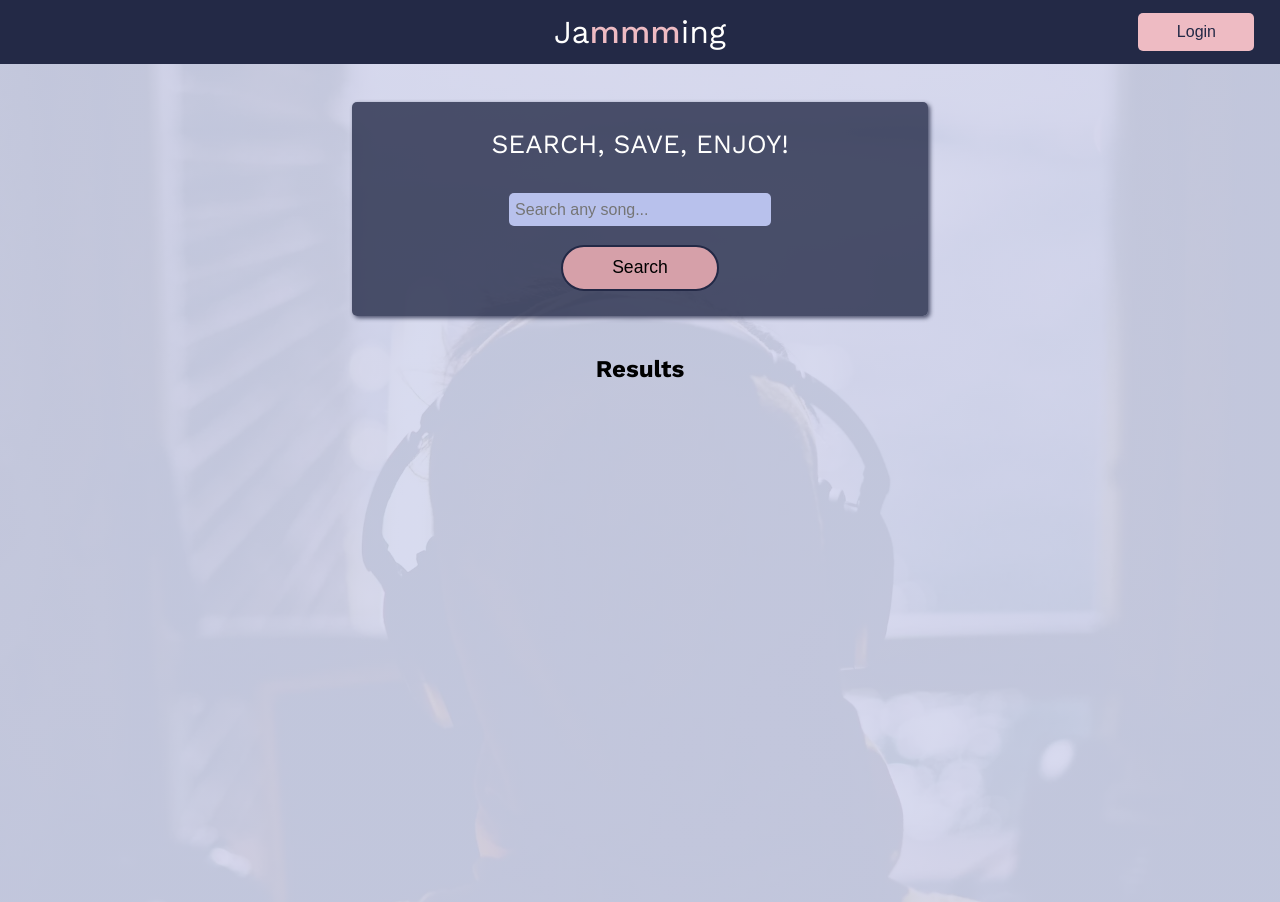
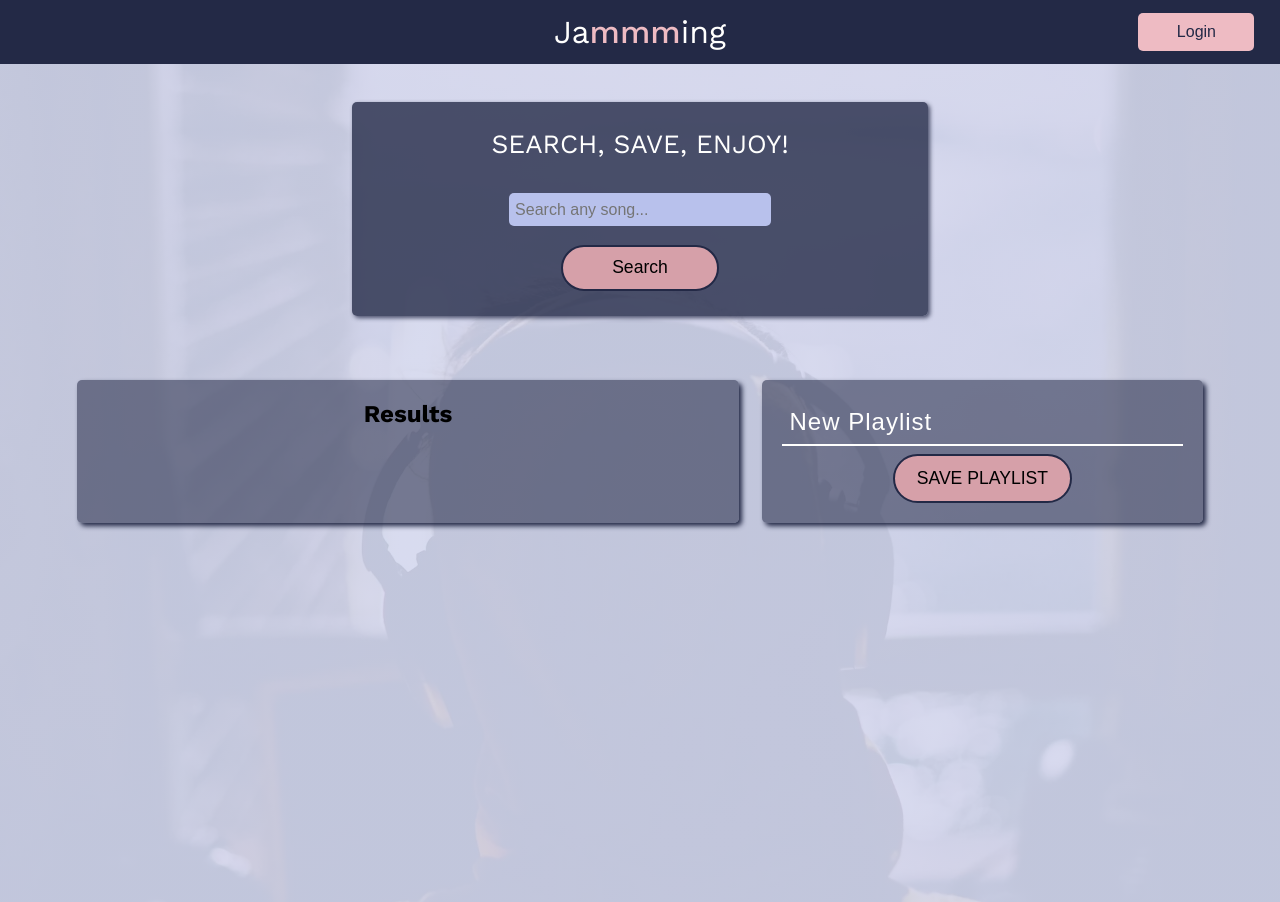
Before and after one commit to ricard0g/jammming, a React (Create React App) app: page / in a window 1280 px wide. Built offline with nearby package versions, Linux system fonts and the light colour scheme.

Commit message:
Add Tables and styles

```diff
--- a/src/components/App/App.js
+++ b/src/components/App/App.js
@@ -1,17 +1,23 @@
-import styles from './App.module.css';
-import { SearchBar } from '../SearchBar/SearchBar';
-import { SearchResults } from '../SearchResults/SearchResults';
+import styles from "./App.module.css";
+import { SearchBar } from "../SearchBar/SearchBar";
+import { SearchResults } from "../SearchResults/SearchResults";
+import { Playlist } from "../Playlist/Playlist";
 
 function App() {
 	return (
 		<div className={styles.App}>
 			<header className={styles.header}>
-        <h1 className={styles.title}>Ja<span className={styles.highlight}>mmm</span>ing</h1>
+				<h1 className={styles.title}>
+					Ja<span className={styles.highlight}>mmm</span>ing
+				</h1>
 				<button className={styles.loginButton}>Login</button>
 			</header>
 			<main className={styles.main}>
 				<SearchBar />
+				<section className={styles.tablesContainer}>
 					<SearchResults />
+					<Playlist />
+				</section>
 			</main>
 		</div>
 	);
--- a/src/components/App/App.module.css
+++ b/src/components/App/App.module.css
@@ -52,5 +52,15 @@
 /* Main */
 
 .main {
-  height: 100vh;
+  min-height: 100vh;
 }
+
+.tablesContainer {
+  display: grid;
+  grid-template-rows: 1fr;
+  grid-template-columns: 1.5fr 1fr;
+  column-gap: 2%;
+  margin: 5% 6%;
+  max-width: 100%;
+  height: auto;
+}
--- a/src/components/Playlist/Playlist.js
+++ b/src/components/Playlist/Playlist.js
@@ -0,0 +1,13 @@
+import styles from './Playlist.module.css';
+
+function Playlist(props) {
+    return (
+        <div className={styles.playlistContainer}>
+            <input type='text' className={styles.playlistName} value='New Playlist'/>
+            {/* Here goes the tracks added */}
+            <button type='submit' className={styles.savePlaylistButton}>SAVE PLAYLIST</button>
+        </div>
+    )
+};
+
+export {Playlist};
--- a/src/components/Playlist/Playlist.module.css
+++ b/src/components/Playlist/Playlist.module.css
@@ -0,0 +1,37 @@
+.playlistContainer {
+    display: flex;
+    flex-flow: column nowrap;
+    padding: 4.5%;
+    background-color: #2329468c;
+    border-radius: 5px;
+    box-shadow: 3px 3px 5px #232946;
+}
+
+.playlistName {
+    padding: 2%;
+    font-size: 1.5rem;
+    letter-spacing: 1px;
+    color: #fffffe;
+    background-color: transparent;
+    border: none;
+    border-bottom: 2px solid #fffffe;
+    margin-bottom: 2%;
+}
+
+.savePlaylistButton {
+    width: fit-content;
+    padding: 3% 5.5%;
+    background-color: #d6a0a9;
+    border: 2px solid #232946;
+    border-radius: 50px;
+    font-size: 1.1rem;
+    font-weight: 500;
+    cursor: pointer;
+    margin: 0 auto;
+    transition: all 200ms ease;
+}
+
+.savePlaylistButton:hover {
+        background-color: #64464b;
+        color: #d6a0a9;
+}
--- a/src/components/SearchResults/SearchResults.js
+++ b/src/components/SearchResults/SearchResults.js
@@ -2,10 +2,10 @@ import styles from './SearchResults.module.css';
 
 function SearchResults(props) {
     return (
-        <section className={styles.searchResultsContainer}>
+        <div className={styles.searchResultsContainer}>
             <h2>Results</h2>
-        </section>
+        </div>
     )
 }
 
-export {SearchResults};
+export {SearchResults}
--- a/src/components/SearchResults/SearchResults.module.css
+++ b/src/components/SearchResults/SearchResults.module.css
@@ -0,0 +1,6 @@
+.searchResultsContainer {
+    padding: 3%;
+    background-color: #2329468c;
+    border-radius: 5px;
+    box-shadow: 3px 3px 5px #232946;
+}
--- a/src/components/Tracklist/Tracklist.js
+++ b/src/components/Tracklist/Tracklist.js
@@ -0,0 +1 @@
+import styles from './Tracklist.module.css';
```
Lines whose indentation alone changed are shown as unchanged.
